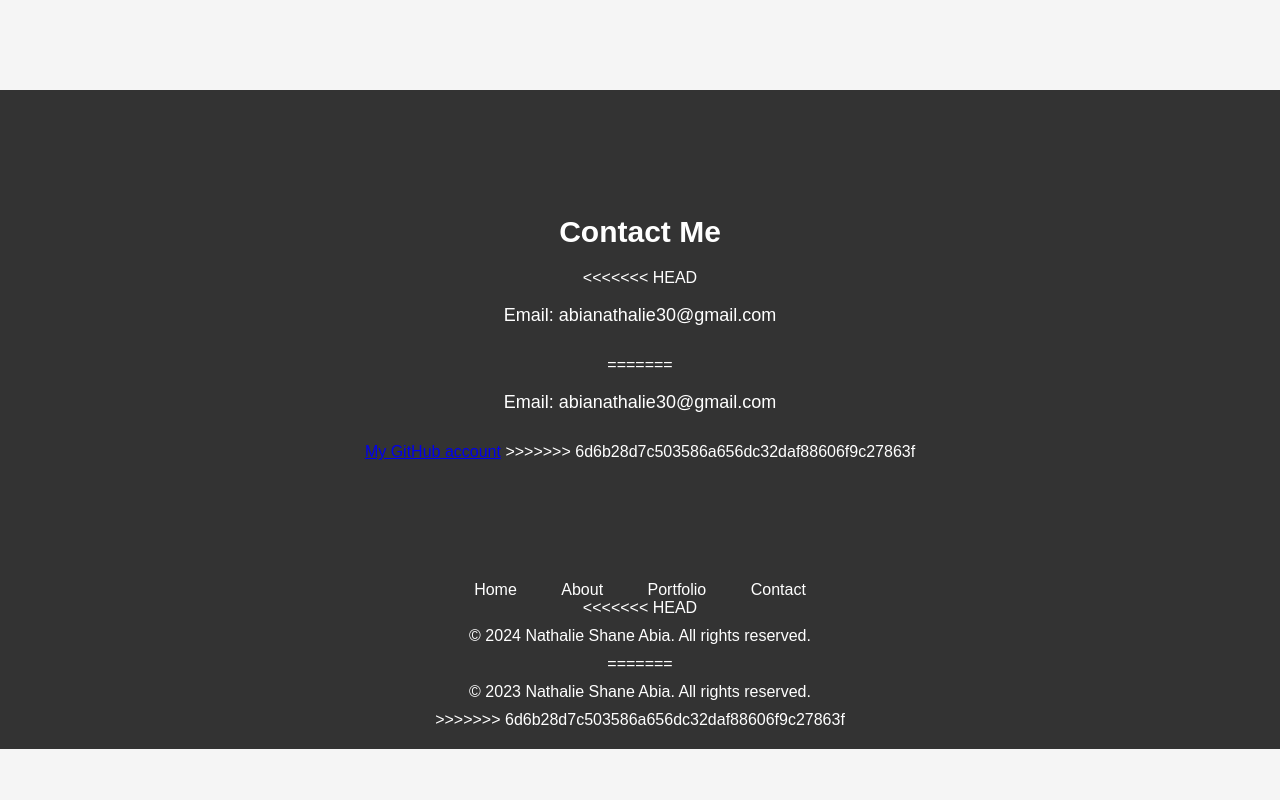
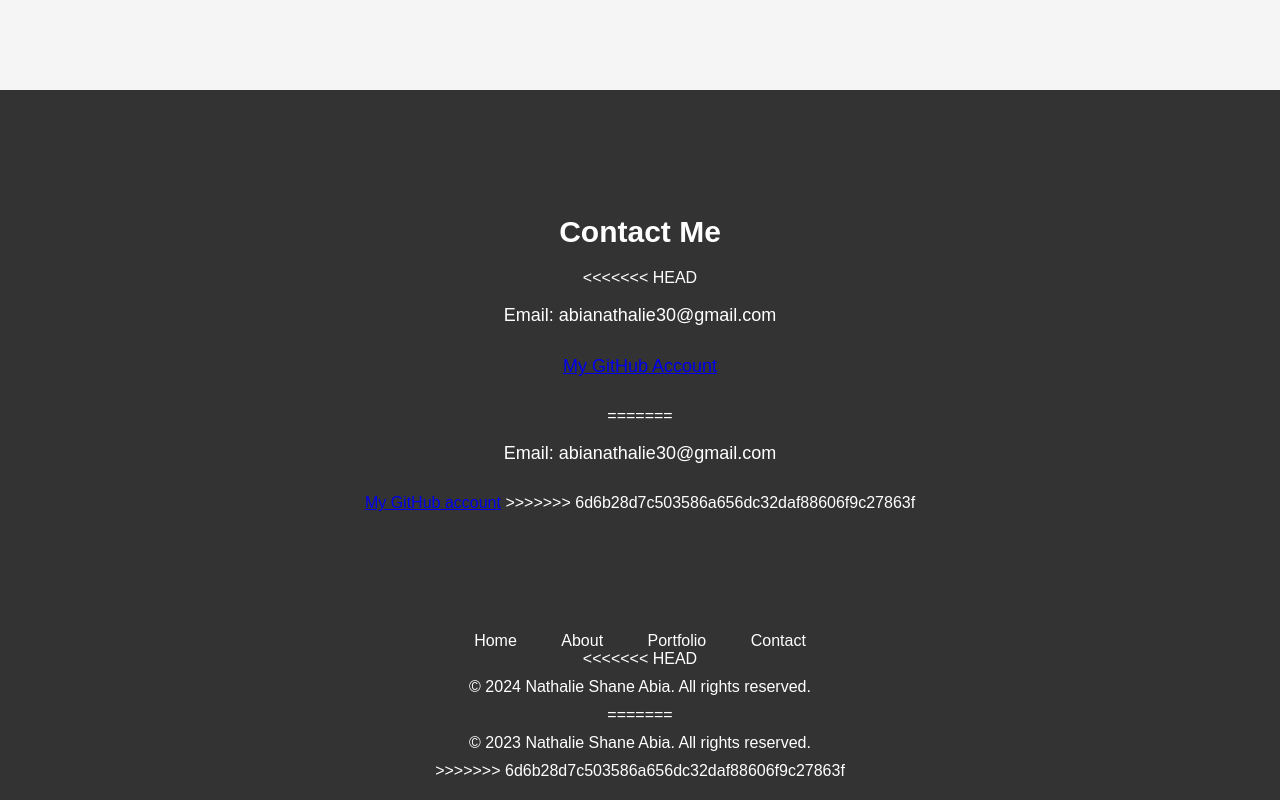
Before and after one commit to aaalieee/nsa-portfolio, a plain HTML site: page index.html in a window 1280 px wide. Shown: the part 1599-2399 px from the top of the page. Before the commit the page ends 2348 px from the top, so only its background shows below. Drawn offline with Linux system fonts and the light colour scheme.

Commit message:
modify Contact Me

```diff
--- a/index.html
+++ b/index.html
@@ -61,7 +61,7 @@
         <h2>Contact Me</h2>
 <<<<<<< HEAD
         <p> Email: abianathalie30@gmail.com</p>
-        <p><a href="URL"> </a></p>
+        <p><a href="https://github.com/dashboard">My GitHub Account </a></p>
 =======
         <p>Email: abianathalie30@gmail.com</p>
      <a href="https://github.com/aaalieee/nsa-portfolio">My GitHub account</a>
```
